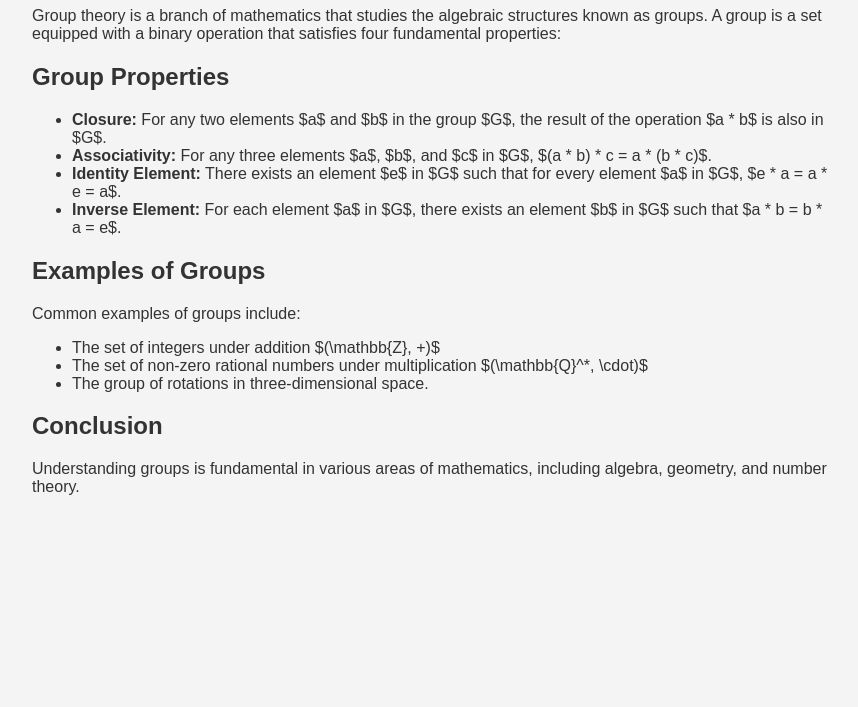
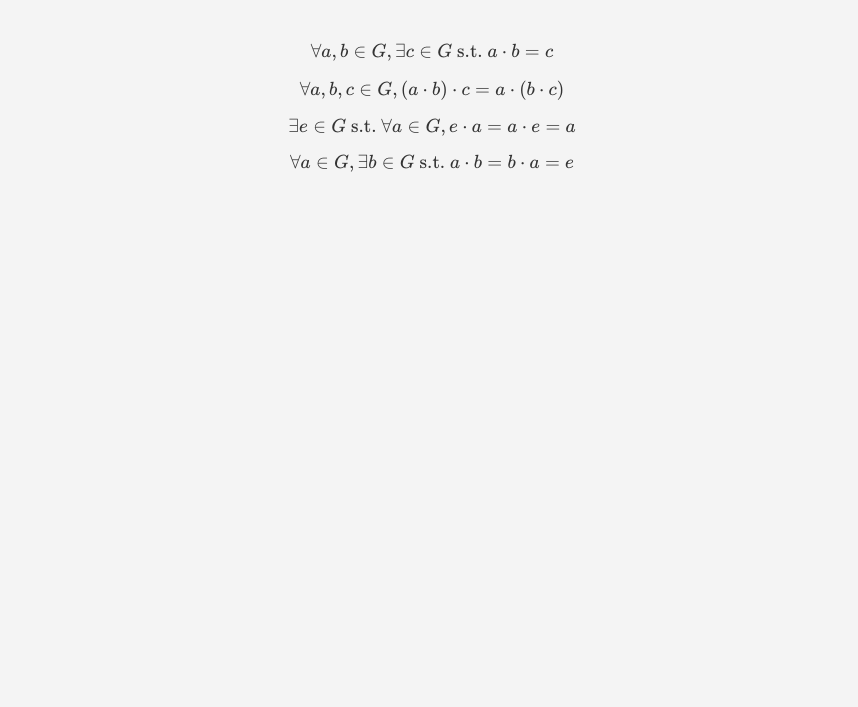
Before and after one commit to jemanW/jemanW.github.io, a plain HTML site: page index.html in a window 1280 px wide. Shown: the part 93-800 px from the top of the page, without its empty margins (208-1066 px from the left). Drawn offline with nearby package versions, Linux system fonts and the light colour scheme.

Commit message:
Update index.html

```diff
--- a/index.html
+++ b/index.html
@@ -24,26 +24,12 @@
     </style>
 </head>
 <body>
-    <h1>Introduction to Group Theory</h1>
-    <p>Group theory is a branch of mathematics that studies the algebraic structures known as groups. A group is a set equipped with a binary operation that satisfies four fundamental properties:</p>
-
-    <h2>Group Properties</h2>
-    <ul>
-        <li><strong>Closure:</strong> For any two elements $a$ and $b$ in the group $G$, the result of the operation $a * b$ is also in $G$.</li>
-        <li><strong>Associativity:</strong> For any three elements $a$, $b$, and $c$ in $G$, $(a * b) * c = a * (b * c)$.</li>
-        <li><strong>Identity Element:</strong> There exists an element $e$ in $G$ such that for every element $a$ in $G$, $e * a = a * e = a$.</li>
-        <li><strong>Inverse Element:</strong> For each element $a$ in $G$, there exists an element $b$ in $G$ such that $a * b = b * a = e$.</li>
-    </ul>
-
-    <h2>Examples of Groups</h2>
-    <p>Common examples of groups include:</p>
-    <ul>
-        <li>The set of integers under addition $(\mathbb{Z}, +)$</li>
-        <li>The set of non-zero rational numbers under multiplication $(\mathbb{Q}^*, \cdot)$</li>
-        <li>The group of rotations in three-dimensional space.</li>
-    </ul>
-
-    <h2>Conclusion</h2>
-    <p>Understanding groups is fundamental in various areas of mathematics, including algebra, geometry, and number theory.</p>
+     <h1>Group axioms</h1>
+    <div class="latex">
+$$ \forall a, b \in G, \exists c \in G \text{ s.t. } a \cdot b = c $$
+$$ \forall a, b, c \in G, (a \cdot b) \cdot c = a \cdot (b \cdot c) $$
+$$ \exists e \in G \text{ s.t. } \forall a \in G, e \cdot a = a \cdot e = a $$
+$$ \forall a \in G, \exists b \in G \text{ s.t. } a \cdot b = b \cdot a = e $$
+    </div>
 </body>
 </html>
```
